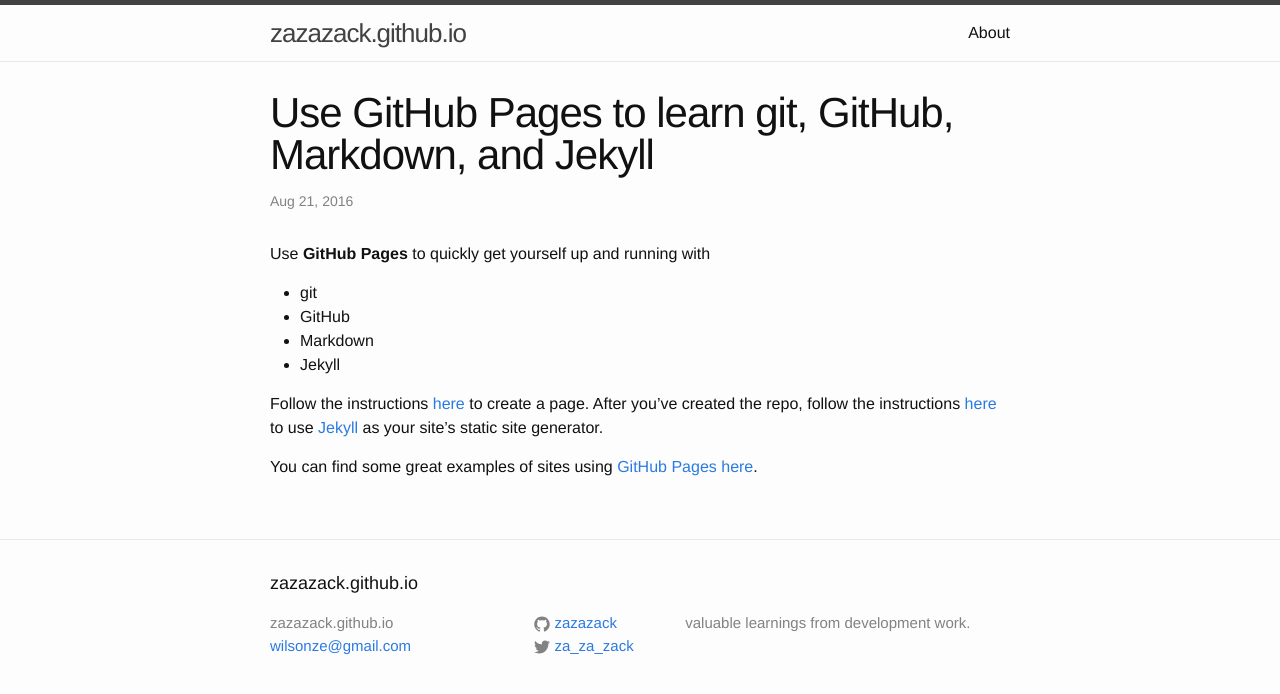
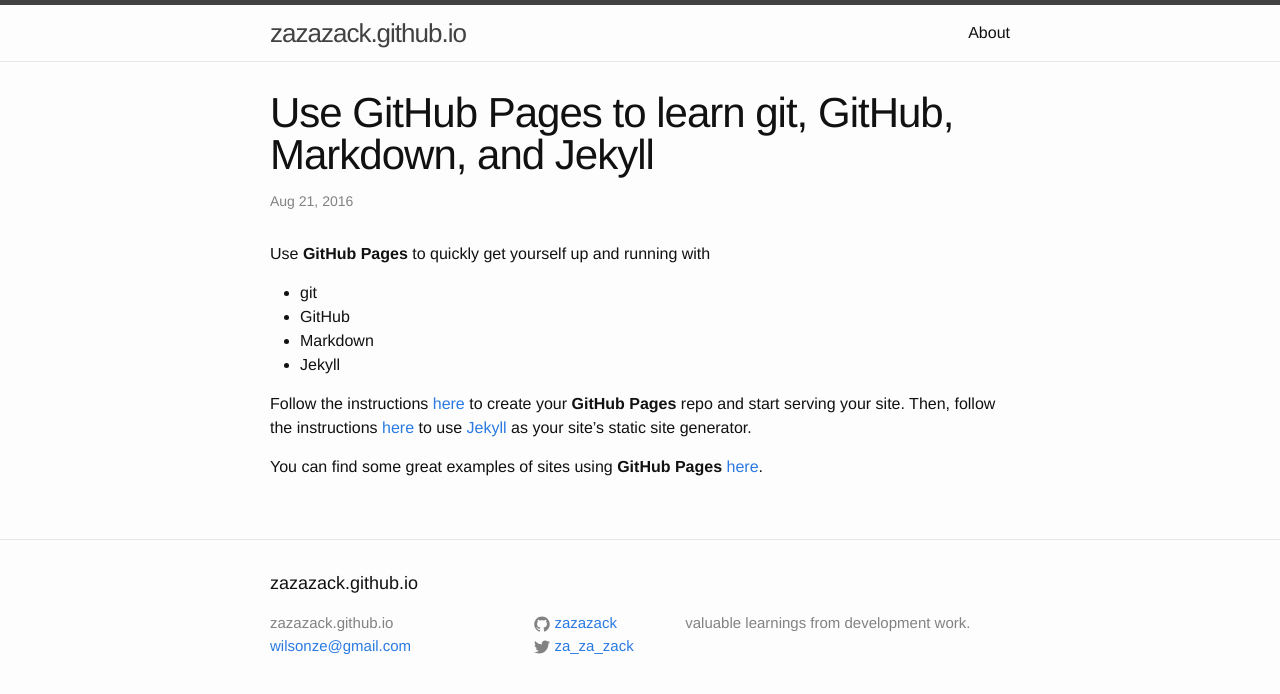
Before and after one commit to gitter-badger/zazazack.github.io, a Jekyll site: the page built from _posts/2016-08-21-gh-pages+jekyll.markdown, in a window 1280 px wide. Shown: the top 694 px of the page. Built offline with Jekyll 4.4.1, drawn with Linux system fonts in a browser that asks for light colours.

Commit message:
New draft and edited post

```diff
--- a/_posts/2016-08-21-gh-pages+jekyll.markdown
+++ b/_posts/2016-08-21-gh-pages+jekyll.markdown
@@ -9,8 +9,6 @@
         - web development
 ---
 
-<!-- I'm not a developer, I'm not anything really, but I have a strong desire to optimize my life via modern tech. I'm not really good enough at programming to make any money off of my knowledge, but I love to learn about it and I typically know enough to see that foo application has value in the world of development. A few years ago, my boss asked me to develop a document control system for his department. While reasearching DCS's I came across GitHub and immediately saw its value. Since I'm not a "real programmer", I hand't found much use for it, but I recently started doing some web development and checked to see if there was any way incorporate `git` (and GitHub) into my process. The web development I started doing was using WordPress. I immediately realized that I could use GitHub to find custom modules which led me to think bigger and find alternatives to WordPress itself. During that investigation, I came across 'GitHub Pages'.  -->
-
 Use **GitHub Pages** to quickly get yourself up and running with
 
 - git
@@ -18,9 +16,9 @@ Use **GitHub Pages** to quickly get yourself up and running with
 - Markdown
 - Jekyll
 
-Follow the instructions [here][gh-pages] to create a page. After you've created the repo, follow the instructions [here][gh-pages+jekyll] to use [Jekyll][jekyll.com] as your site's static site generator.
+Follow the instructions [here][gh-pages] to create your **GitHub Pages** repo and start serving your site. Then, follow the instructions [here][gh-pages+jekyll] to use [Jekyll][jekyll.com] as your site's static site generator.
 
-You can find some great examples of sites using [GitHub Pages][gh-pages] [here][ex-gh-pages].
+You can find some great examples of sites using **GitHub Pages**  [here][ex-gh-pages].
 
 [wp.com]: http://wordpress.com
 [wp.org]: http://wordpress.org
```
Also changed, not shown: _drafts/use-your-iphone-as-a-game-console.markdown (added, +7 -0 lines).
